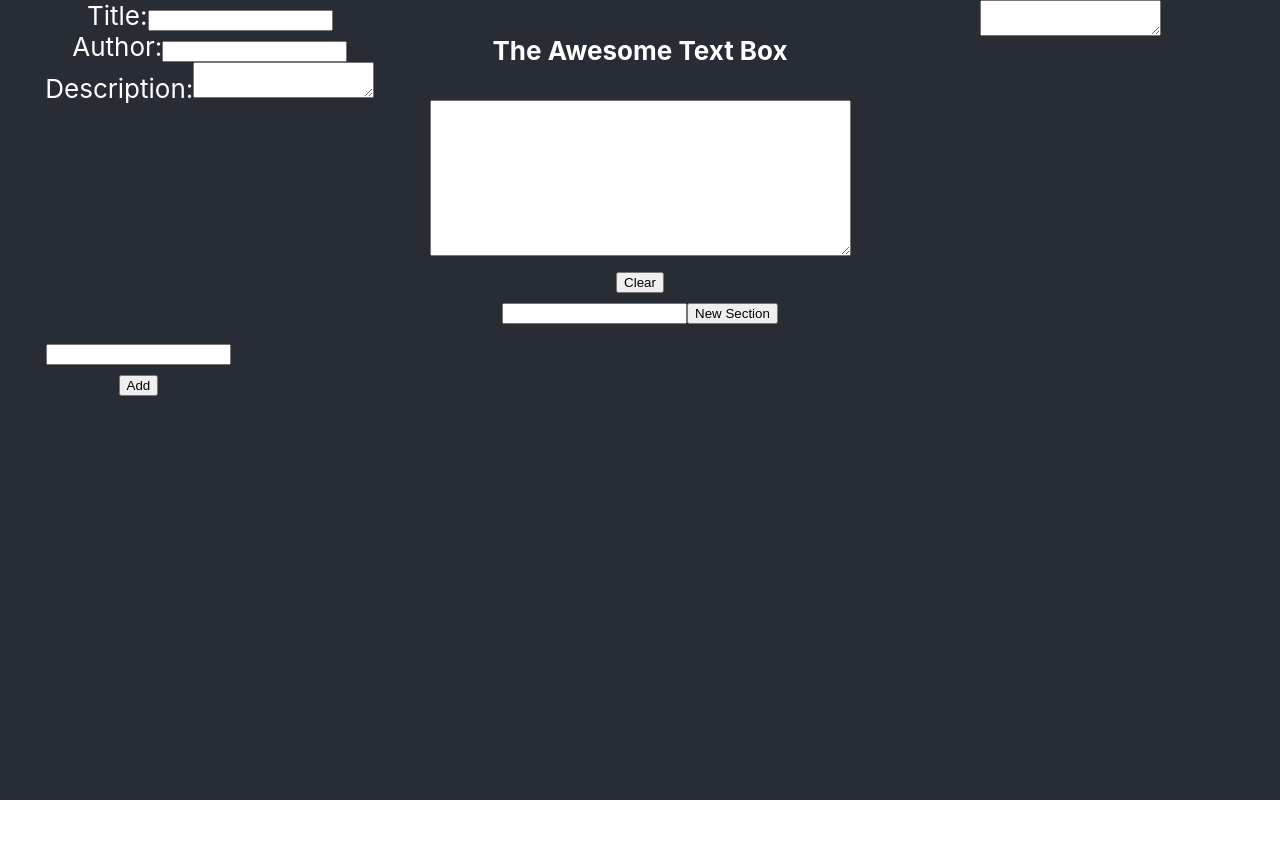
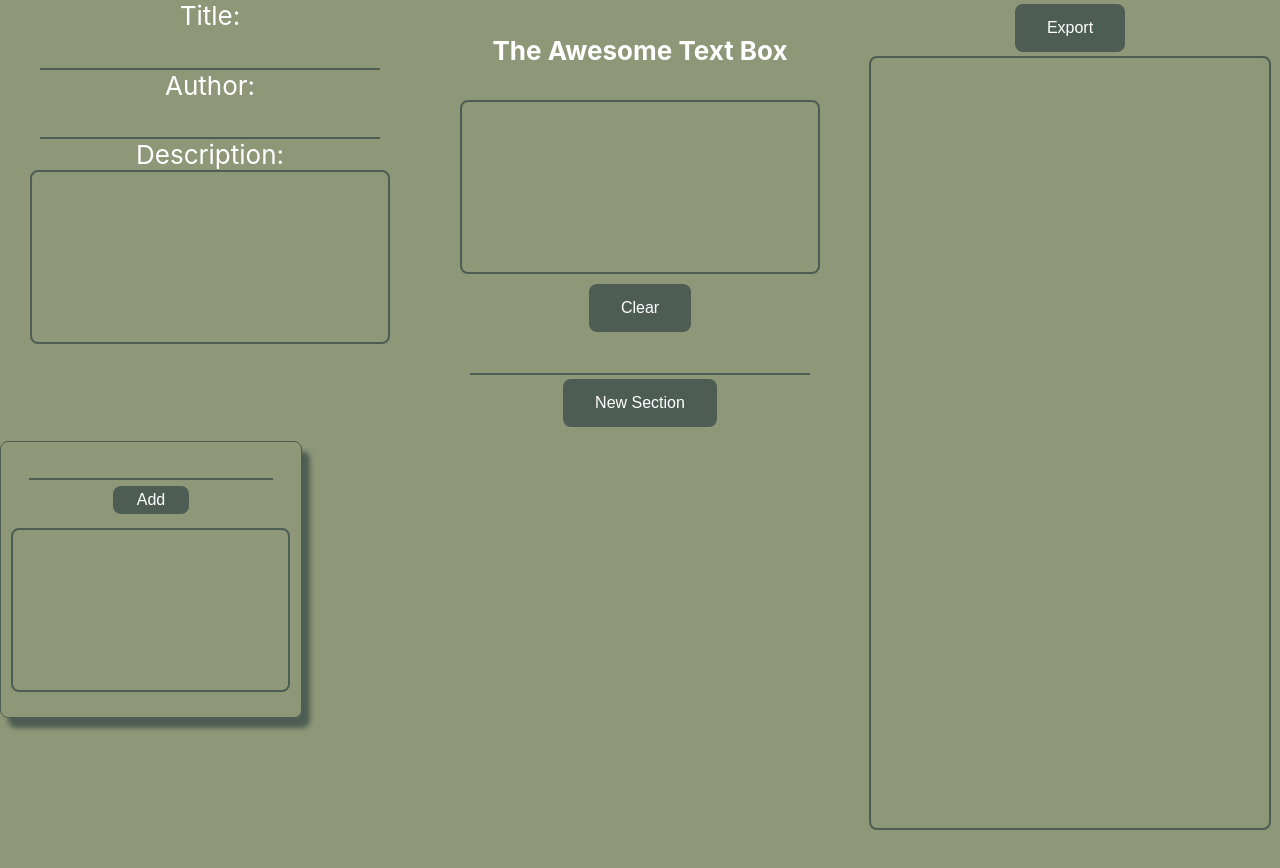
Before and after one commit to JonHallr/WorkingNotes, a React (Create React App) app in the folder working-notes/: page / in a window 1280 px wide. Both pictures are taken after a click on the button "New Section". Shown: the top 868 px of the page. Before the commit the page ends 800 px from the top, so only its background shows below. Built offline with nearby package versions, Linux system fonts and the light colour scheme.

Commit message:
feat: finished styling and export

```diff
--- a/working-notes/src/App.css
+++ b/working-notes/src/App.css
@@ -9,7 +9,7 @@
 }
 
 .App-top{
-  background-color: #282c34;
+  background-color: #989898 ; /*282c34;*/
   min-height: 100vh;
   display: flex;
   flex-direction: column;
--- a/working-notes/src/components/mainText/MainText.css
+++ b/working-notes/src/components/mainText/MainText.css
@@ -1,30 +1,97 @@
+/*
+lightest to darkest
+#8f9779
+#78866b
+#738276
+#738678
+#4d5d53
+*/
+
 .wrapper {
     display: grid;
     grid-template-columns: repeat(3, 1fr);
     grid-gap: 10px;
     grid-auto-rows: minmax(100px, auto);
+    background:#8f9779 ;
   }
-  .one {
+  .TheAwesomeTextBox {
+    /*border: 2px solid black;*/
     grid-column: 2;
     grid-row: 1 / 3;
   }
-  .two {
+  .NoteSection {
     grid-column: 1 /3;
     grid-row: 3;
     overflow:auto;
     height: 440px;
 
   }
-  .two .section_1{
+  .NoteSection .section_1{
       grid-column: 1;
       grid-row: 1/3;
       overflow: auto;
   }
-  .three {
-    grid-column: 2 / 3;
-    grid-row: 3;
+  .NoteSection .section_2{
+      grid-column: 1;
+      grid-row: 1/3;
+      overflow: auto;
   }
-  .four{
+  .TheNote {
+    grid-column: 3 / 4;
+    grid-row: 1 / 4;
+  }
+  .Overview{
+    /*border: 2px solid black;*/
     grid-column: 1;
     grid-row: 1 / 3;
   }
+
+  input{
+    color:white;
+    width: 80%;
+    height: 30px;
+    text-align: center;
+    box-align:center;
+    border: none;
+    border-bottom: 2px solid #4d5d53;
+    background:none;
+  }
+  input[type=text]:focus{
+    border: 3px solid darkgray;
+  }
+
+  button{
+    background-color: #4d5d53;
+    border: none;
+    color: white;
+    padding: 15px 32px;
+    text-align: center;
+    text-decoration: none;
+    display: inline-block;
+    font-size: 16px;
+    margin: 4px 2px;
+    cursor: pointer;
+    border-radius: 8px;
+  }
+
+  .TheNote textarea{
+    width:90%;
+    height: 750px;
+  }
+  .Overview textarea{
+    width:80%;
+    height: 150px;
+  }
+  .TheAwesomeTextBox textarea{
+    width:80%;
+    height: 150px;
+
+  }
+  textarea{
+    padding:10px;
+    color:white;
+    background: none;
+    border: 2px solid #4d5d53;
+    border-radius: 8px;
+    resize: none;
+  }
--- a/working-notes/src/components/mainText/MainTextComponent.js
+++ b/working-notes/src/components/mainText/MainTextComponent.js
@@ -1,6 +1,6 @@
 import React, {Component} from 'react';
 import './MainText.css';
-//import {NotesComponent} from '../notes/NotesComponent';
+import {TextNoteComponent} from '../notes/TextNoteComponent';
 //import { QuestionComponent } from '../questions/QuestionsComponent';
 
 export class MainTextComponent extends Component{
@@ -24,6 +24,15 @@ export class MainTextComponent extends Component{
         this.handleDisplayText = this.handleDisplayText.bind(this);
         this.addSection = this.addSection.bind(this);
         this.listUpdate = this.listUpdate.bind(this);
+    }
+
+    downloadNoteFile = () => {
+        const x = document.createElement("a");
+        const file = new Blob([this.state.theNote], {type: 'text/plain'});
+        x.href = URL.createObjectURL(file);
+        x.download = "myText.txt";
+        document.body.appendChild(x); // Required for this to work in FireFox
+        x.click();
       }
 
     handleChange(event){
@@ -62,7 +71,7 @@ export class MainTextComponent extends Component{
             count ++;
         });
         let test = this.state.title + "\n" + this.state.author + "\n" + this.state.description + "\n" + temp;
-        console.log(test);
+       // console.log(test);
         this.setState({
             theNote: test
         });
@@ -100,9 +109,9 @@ export class MainTextComponent extends Component{
 
         return (
             <div className="wrapper">
-                <div className ="one">
+                <div className ="TheAwesomeTextBox">
+                    <h4>The Awesome Text Box</h4>
                     <div>
-                        <h4>The Awesome Text Box</h4>
                         <textarea className='main-text' name="mainText" value={this.state.mainText} onChange={this.handleChange} rows="10" cols="50"/>
                     </div>
                     <div>
@@ -114,28 +123,28 @@ export class MainTextComponent extends Component{
                         </div>
                 </div>
 
-                <div className="two" >
+                <div className="NoteSection" >
                     <div className="wrapper">
                         {noteSections}
                     </div>
-
                 </div>
-                <div className="four">
+                <div className="Overview">
                     <div>
-                        <label>Title:</label>
-                        <input type="text" name="title" defautlValue={this.state.title} onChange={this.handleChange} />
+                        <div><label for="title">Title:</label></div>
+                        <input type="text" id="title" name="title" defautlValue={this.state.title} onChange={this.handleChange} />
                     </div>
                     <div>
-                        <label>Author:</label>
-                        <input type="text" name="author" defautlValue={this.state.author} onChange={this.handleChange} />
+                        <div><label for="author">Author:</label></div>
+                        <input type="text" id="author" name="author" defautlValue={this.state.author} onChange={this.handleChange} />
                     </div>
                     <div>
-                        <label>Description:</label>
-                        <textarea value={this.state.description} name="description" onChange={this.handleChange} />
+                        <div><label for="description">Description:</label></div>
+                        <textarea id="description" value={this.state.description} name="description" onChange={this.handleChange} rows="5" cols="55" />
                     </div>
                 </div>
 
-                <div className="five">
+                <div className="TheNote">
+                    <div><button onClick={this.downloadNoteFile}>Export</button></div>
                     <textarea defautlValue="" value={this.state.theNote} />
                 </div>
             </div>
@@ -145,7 +154,7 @@ export class MainTextComponent extends Component{
 
 }
 
-
+/*
 class TextNoteComponent extends Component{
     constructor(props){
         super(props);
@@ -204,4 +213,4 @@ class TextNoteComponent extends Component{
 
         </div>);
     }
-}
+}*/
--- a/working-notes/src/components/mainText/MainTextComponent_vOne.js
+++ b/working-notes/src/components/mainText/old/MainTextComponent_vOne.js
@@ -1,7 +1,7 @@
 import React, {Component} from 'react';
 import './MainText.css';
 import {NotesComponent} from '../notes/NotesComponent';
-import { QuestionComponent } from '../questions/QuestionsComponent';
+import { QuestionComponent } from '../../questions/QuestionsComponent';
 
 export class MainTextComponent_vOne extends Component{
 
--- a/working-notes/src/components/mainText/MainTextComponent_vTwo.js
+++ b/working-notes/src/components/mainText/old/MainTextComponent_vTwo.js
@@ -1,7 +1,7 @@
 import React, {Component} from 'react';
 import './MainText.css';
 import {NotesComponent} from '../notes/NotesComponent';
-import { QuestionComponent } from '../questions/QuestionsComponent';
+import { QuestionComponent } from '../../questions/QuestionsComponent';
 
 export class MainTextComponent_vTwo extends Component{
 
--- /dev/null
+++ b/working-notes/src/components/notes/TextNote.css
@@ -0,0 +1,41 @@
+.text-note{
+    border-radius: 8px;
+    border: 1px solid #4d5d53;
+    width: 300px;
+    height:275px;
+    overflow: auto;
+    padding-bottom: 0px;
+    box-shadow: 8px 10px 5px #4d5d53;
+}
+.text-note ul{
+    border-radius: 8px;
+    border: 2px solid #4d5d53;
+    list-style-type: none;
+    /*border: 2px solid blue;*/
+    word-wrap: break-word;
+    width: 235px;
+    height: 160px;
+    overflow:auto;
+    position: relative;
+    margin:10px ;
+}
+.text-note p{
+    font-size: 16px;
+    /*border: 2px solid red;*/
+    word-wrap: break-word;
+    position: relative;
+    left: -10%;
+}
+.text-note button{
+        background-color: #4d5d53;
+        color: white;
+        padding: 5px 24px;
+        text-align: center;
+        text-decoration: none;
+        display: inline-block;
+        font-size: 16px;
+        margin: 4px 2px;
+        cursor: pointer;
+        border-radius: 8px;
+
+}
--- /dev/null
+++ b/working-notes/src/components/notes/TextNoteComponent.js
@@ -0,0 +1,66 @@
+import React, {Component} from 'react';
+import './TextNote.css';
+
+export class TextNoteComponent extends Component{
+    constructor(props){
+        super(props);
+        this.state = {
+            name: this.props.namePass,
+            textNoteList:[{
+                text: '',
+                time: ''
+            }]
+
+        };
+           this.handleTextNoteList = this.handleTextNoteList.bind(this);
+           this.handleNameChange = this.handleNameChange.bind(this);
+           this.somethingRandome = this.somethingRandome.bind(this);
+
+    }
+    handleNameChange(event){
+        let target = event.target;
+        let value = target.value;
+        let name = target.name;
+        this.setState({
+            [name]: value
+        });
+    }
+
+    handleTextNoteList(props){
+        if(this.props.mainText.trim() !== ''){
+            let d = new Date();
+            let tempArray = [];
+            tempArray = this.state.textNoteList;
+            let tempObject = {
+                text: "-" + this.props.mainText + "\n",
+                time: d.getHours() + ':' + d.getMinutes() + ':' + d.getSeconds()
+            }
+            tempArray.push(tempObject);
+            this.setState({
+                textNoteList: tempArray});
+        }
+        this.props.onListUpdate(this.state.textNoteList, this.state.name);
+        this.props.onFilterTextChange();
+        this.props.doRefresh();
+    }
+    somethingRandome(event){
+        console.log(event.target);
+    }
+
+    render(){
+        var textNoteListArray = this.state.textNoteList.map((e) =>
+        <div key={e.time.toString() + e.text.length} onClick={this.somethingRandome}>
+            <p>{e.time + e.text}</p>
+        </div>
+    );
+        return(
+        <div className='text-note'>
+            <input type="text" name="name" defaultValue={this.state.name} onChange={this.handleNameChange} />
+            <div>
+                <button onClick={this.handleTextNoteList}>Add</button>
+            </div>
+            <ul>{textNoteListArray}</ul>
+
+        </div>);
+    }
+}
--- a/working-notes/src/components/notes/NotesComponent.js
+++ b/working-notes/src/components/notes/old/NotesComponentvOne.js
@@ -1,6 +1,6 @@
 import React, {Component} from 'react';
 
-export class NotesComponent extends Component{
+export class NotesComponentvOne extends Component{
 
     constructor(props){
         super(props);
```
Lines whose indentation alone changed are shown as unchanged.
